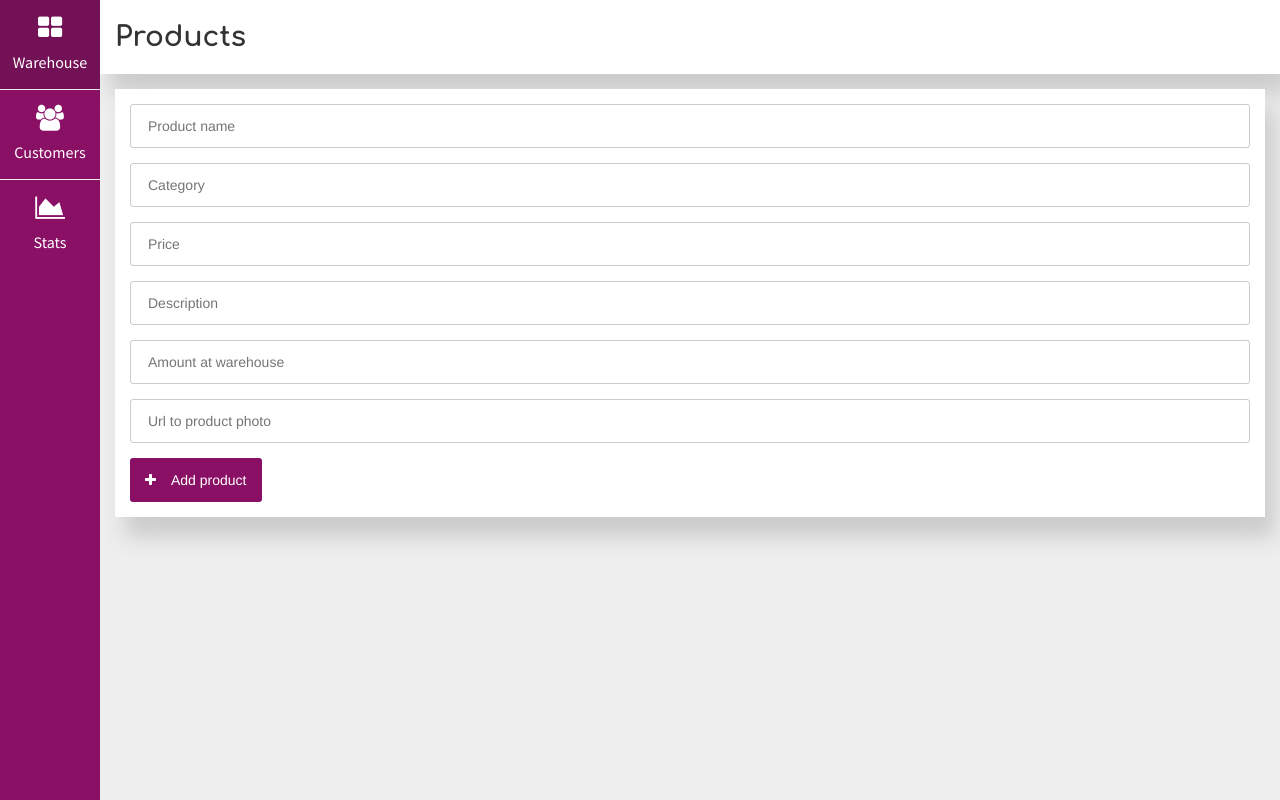
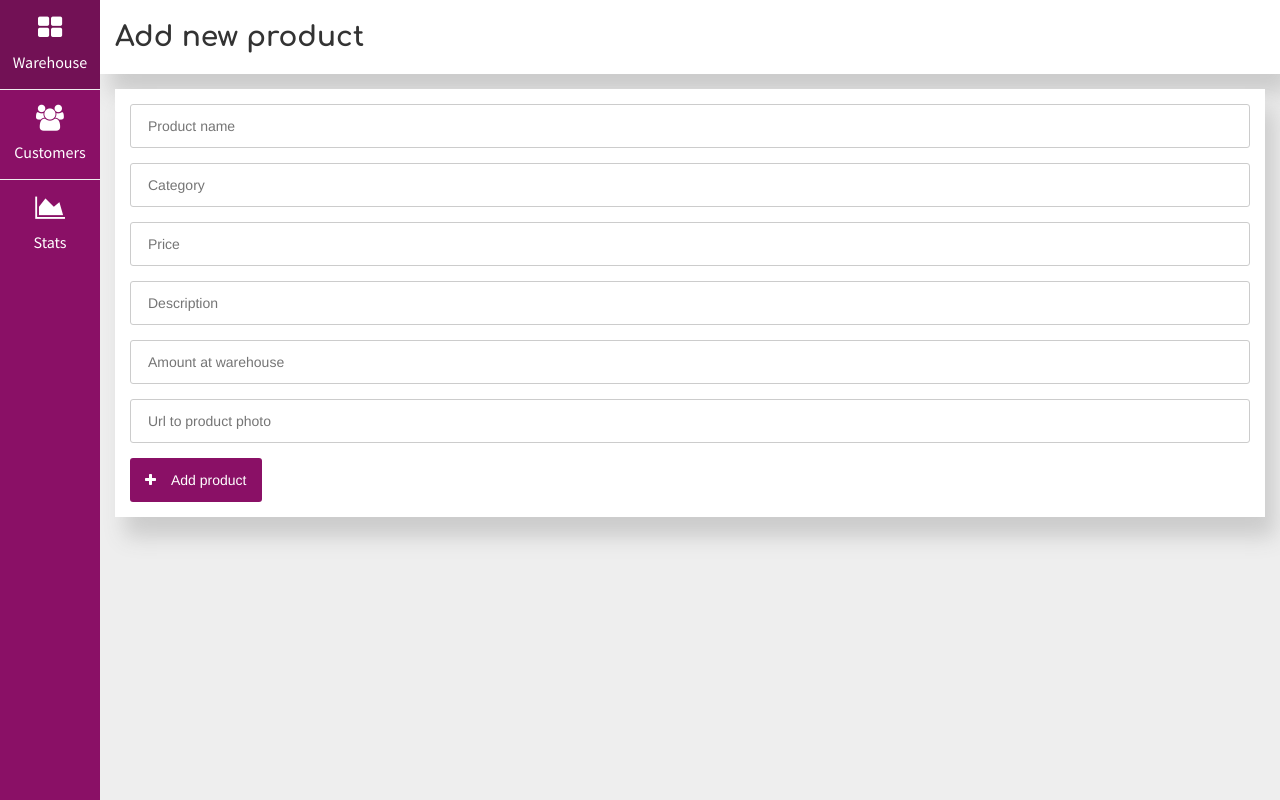
Before and after one commit to v-zhuravsky/airsoft-amo-dashboard, a React (Create React App) app: page /add-product in a window 1280 px wide. Built offline with nearby package versions, Linux system fonts and the light colour scheme.

Commit message:
Changed header text in AddProduct component.

```diff
--- a/src/components/AddProduct.js
+++ b/src/components/AddProduct.js
@@ -41,7 +41,7 @@ class AddProduct extends Component {
 				<Sidebar />
 				<Content>
 					<div className="page-header block">
-						<h1>Products</h1>
+						<h1>Add new product</h1>
 					</div>
 					<form className="block form" onSubmit={this.handleSubmit}>
 						<input
```
